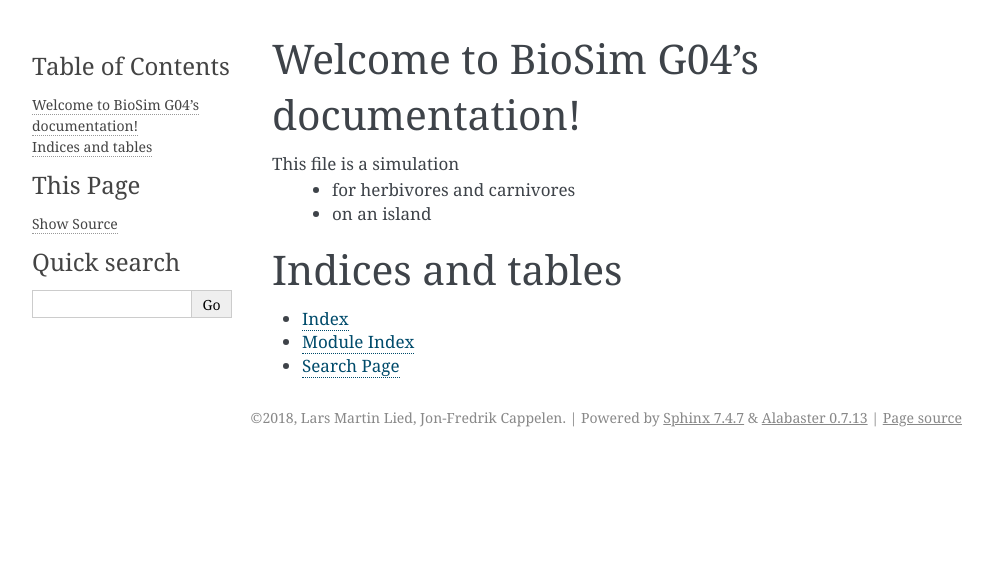
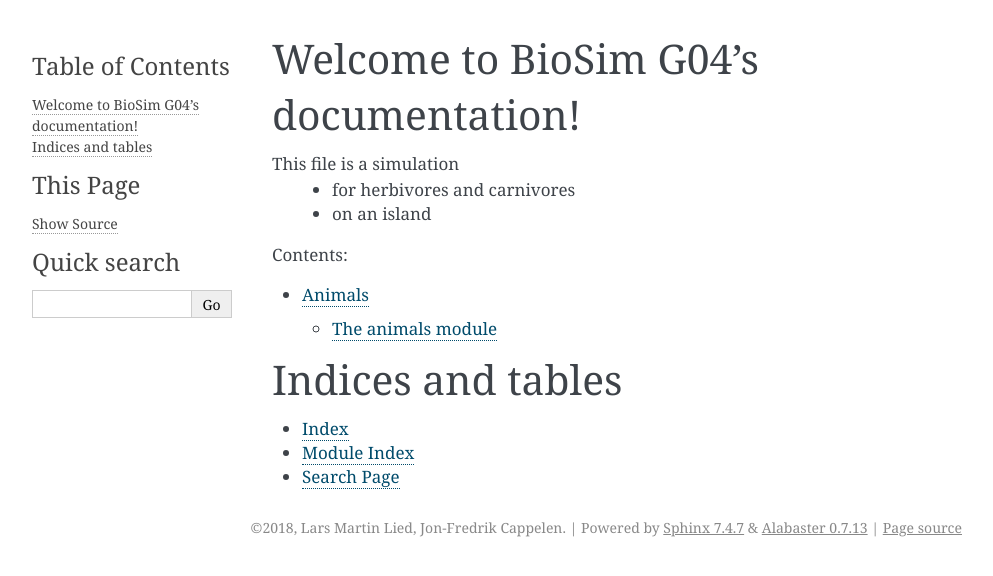
Before and after one commit to larly77/biosim-project, a Sphinx documentation site: the page built from doc/index.rst, in a window 1280 px wide. Shown: the top 576 px of the page, without its empty margins (148-1141 px from the left). Built offline with Sphinx 7.4.7, drawn with Linux system fonts in a browser that asks for light colours.

Commit message:
la til animals i doc

```diff
--- /dev/null
+++ b/doc/animals.rst
@@ -0,0 +1,7 @@
+Animals
+========
+
+The animals module
+---------------
+.. automodule:: biosim.animals
+   :members:
--- a/doc/index.rst
+++ b/doc/index.rst
@@ -13,7 +13,7 @@ This file is a simulation
    :maxdepth: 2
    :caption: Contents:
 
-
+   animals
 
 Indices and tables
 ==================
```
